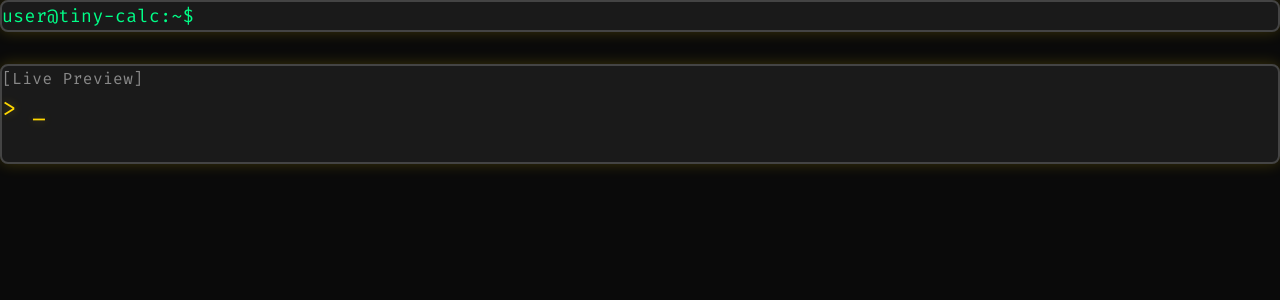
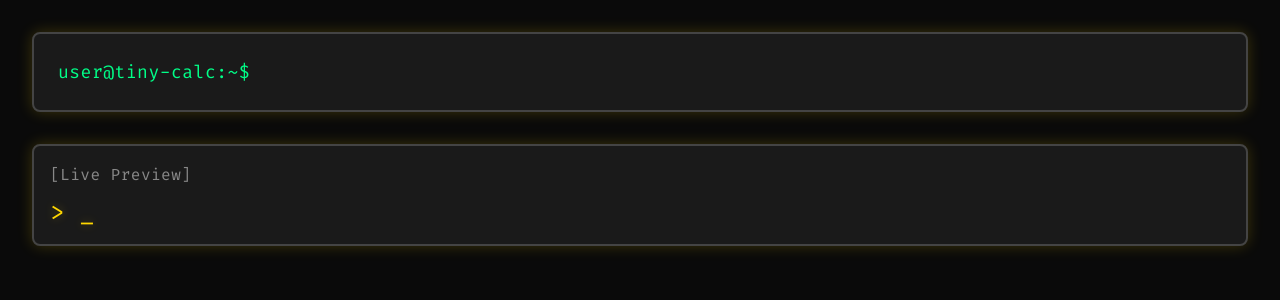
Before and after one commit to poko8nada/tiny-calc-v1, a Next.js app: page / in a window 1280 px wide. Shown: the top 300 px of the page. Built offline with nearby package versions, Linux system fonts and the light colour scheme.

Commit message:
fix: remove aggressive global reset to allow tailwind utilities

```diff
--- a/app/globals.css
+++ b/app/globals.css
@@ -38,12 +38,7 @@
   }
 }
 
-* {
-  margin: 0;
-  padding: 0;
-  box-sizing: border-box;
-}
-
+@layer base {
   html {
     background-color: var(--color-terminal-bg);
     color: var(--color-terminal-gold);
@@ -56,6 +51,7 @@ body {
     font-family: var(--font-family-mono);
     line-height: 1.6;
     letter-spacing: 0.5px;
+  }
 }
 
 /* Terminal text effect */
```
Lines whose indentation alone changed are shown as unchanged.
